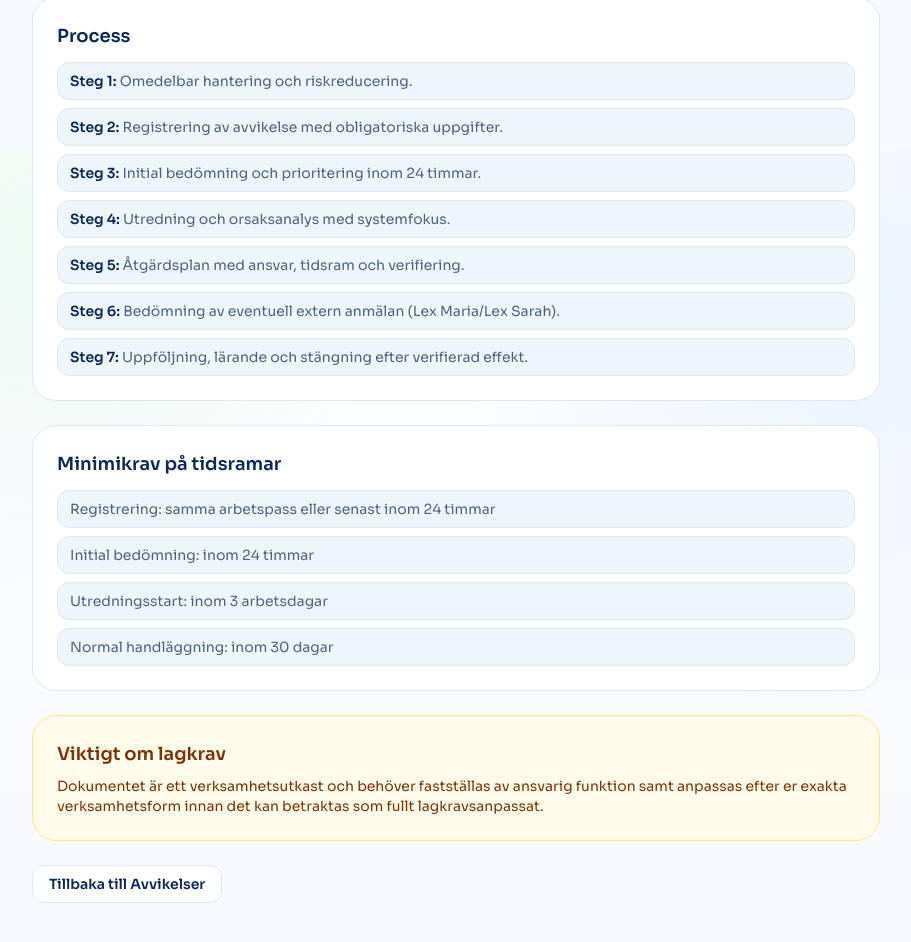
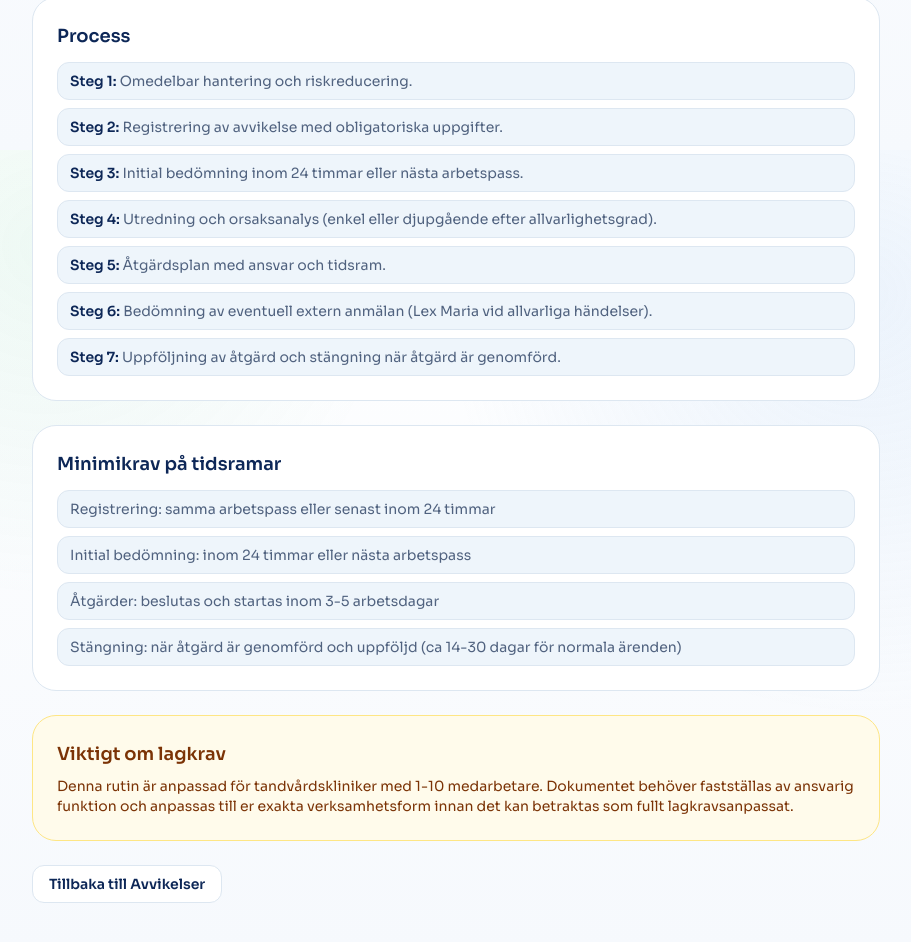
Before and after one commit to jonas-webnstuff/Klinikklar, a Next.js app: page /avvikelser/rutin in a window 1280 px wide. Shown: the part 650-1592 px from the top of the page, without its empty margins (184-1095 px from the left). Built offline with nearby package versions, Linux system fonts and the light colour scheme; no server answers.

Commit message:
Adapt compliance workflow for small dental clinics (1-10 employees): simplify workspace UI, update gap analysis and routine pages with proportional requirements

```diff
--- a/src/app/arshjul/rutin/page.tsx
+++ b/src/app/arshjul/rutin/page.tsx
@@ -10,16 +10,16 @@ const processSteps = [
   "Genomför kontroll enligt årshjul och dokumentera utfall.",
   "Klassificera avvikelser från förväntat resultat.",
   "Besluta korrigerande åtgärder med tidsfrist.",
-  "Följ upp om åtgärd gett avsedd effekt.",
-  "Markera kontroll som klar först efter verifiering.",
+  "Följ upp effekt av åtgärder i efterföljande kontroll.",
+  "Markera kontroll som klar när genomförd och utfall registrerat.",
   "Eskalera till riskanalys eller avvikelsehantering vid behov.",
 ];
 
 const minimumRequirements = [
   "Varje kontroll ska ha titel, frekvens och nästa datum",
   "Ansvarig roll ska vara angiven eller tydligt delegerad",
-  "Försenade kontroller ska följas upp i ledningsmöte",
-  "Resultat och beslutade åtgärder ska vara spårbara",
+  "Försenade kontroller ska åtgärdas eller dokumenteras (kan hanteras i vanlig uppföljning)",
+  "Resultat och beslutade åtgärder ska vara spårbara i systemet",
 ];
 
 export default function ArshjulRutinPage() {
@@ -71,8 +71,9 @@ export default function ArshjulRutinPage() {
       <section className="rounded-3xl border border-amber-200 bg-amber-50 p-6">
         <h2 className="text-lg font-semibold text-amber-900">Viktigt om lagkrav</h2>
         <p className="mt-2 text-sm text-amber-900">
-          Detta är ett utkast och behöver fastställas av ansvarig funktion samt anpassas till er
-          verksamhetsform innan det kan betraktas som fullt lagkravsanpassat.
+          Denna rutin är anpassad för tandvårdskliniker med 1-10 medarbetare. Dokumentet behöver
+          fastställas av ansvarig funktion och anpassas till er exakta verksamhetsform innan det
+          kan betraktas som fullt lagkravsanpassat.
         </p>
       </section>
 
--- a/src/app/avvikelser/rutin/page.tsx
+++ b/src/app/avvikelser/rutin/page.tsx
@@ -9,18 +9,18 @@ const legalBasis = [
 const processSteps = [
   "Omedelbar hantering och riskreducering.",
   "Registrering av avvikelse med obligatoriska uppgifter.",
-  "Initial bedömning och prioritering inom 24 timmar.",
-  "Utredning och orsaksanalys med systemfokus.",
-  "Åtgärdsplan med ansvar, tidsram och verifiering.",
-  "Bedömning av eventuell extern anmälan (Lex Maria/Lex Sarah).",
-  "Uppföljning, lärande och stängning efter verifierad effekt.",
+  "Initial bedömning inom 24 timmar eller nästa arbetspass.",
+  "Utredning och orsaksanalys (enkel eller djupgående efter allvarlighetsgrad).",
+  "Åtgärdsplan med ansvar och tidsram.",
+  "Bedömning av eventuell extern anmälan (Lex Maria vid allvarliga händelser).",
+  "Uppföljning av åtgärd och stängning när åtgärd är genomförd.",
 ];
 
 const minimumSla = [
   "Registrering: samma arbetspass eller senast inom 24 timmar",
-  "Initial bedömning: inom 24 timmar",
-  "Utredningsstart: inom 3 arbetsdagar",
-  "Normal handläggning: inom 30 dagar",
+  "Initial bedömning: inom 24 timmar eller nästa arbetspass",
+  "Åtgärder: beslutas och startas inom 3-5 arbetsdagar",
+  "Stängning: när åtgärd är genomförd och uppföljd (ca 14-30 dagar för normala ärenden)",
 ];
 
 export default function AvvikelseRutinPage() {
@@ -73,9 +73,9 @@ export default function AvvikelseRutinPage() {
       <section className="rounded-3xl border border-amber-200 bg-amber-50 p-6">
         <h2 className="text-lg font-semibold text-amber-900">Viktigt om lagkrav</h2>
         <p className="mt-2 text-sm text-amber-900">
-          Dokumentet är ett verksamhetsutkast och behöver fastställas av ansvarig funktion samt
-          anpassas efter er exakta verksamhetsform innan det kan betraktas som fullt
-          lagkravsanpassat.
+          Denna rutin är anpassad för tandvårdskliniker med 1-10 medarbetare. Dokumentet behöver
+          fastställas av ansvarig funktion och anpassas till er exakta verksamhetsform innan det
+          kan betraktas som fullt lagkravsanpassat.
         </p>
       </section>
 
--- a/src/app/riskanalyser/rutin/page.tsx
+++ b/src/app/riskanalyser/rutin/page.tsx
@@ -17,9 +17,9 @@ const processSteps = [
 
 const minimumRequirements = [
   "Risk ska ha ansvarig roll och uppföljningsdatum",
-  "Riskvärde ska vara spårbart över tid",
+  "Riskvärde ska registreras för prioritering",
   "Höga risker ska ha dokumenterad åtgärdsplan",
-  "Stängning först efter verifierad effekt",
+  "Uppföljning av åtgärd och status uppdateras i systemet",
 ];
 
 export default function RiskanalysRutinPage() {
@@ -70,8 +70,9 @@ export default function RiskanalysRutinPage() {
       <section className="rounded-3xl border border-amber-200 bg-amber-50 p-6">
         <h2 className="text-lg font-semibold text-amber-900">Viktigt om lagkrav</h2>
         <p className="mt-2 text-sm text-amber-900">
-          Detta är ett utkast och behöver fastställas av ansvarig funktion samt anpassas till er
-          verksamhetsform innan det kan betraktas som fullt lagkravsanpassat.
+          Denna rutin är anpassad för tandvårdskliniker med 1-10 medarbetare. Dokumentet behöver
+          fastställas av ansvarig funktion och anpassas till er exakta verksamhetsform innan det
+          kan betraktas som fullt lagkravsanpassat.
         </p>
       </section>
 
```
Also changed, not shown: 1 other file (tests, documents, lock files or other folders).
